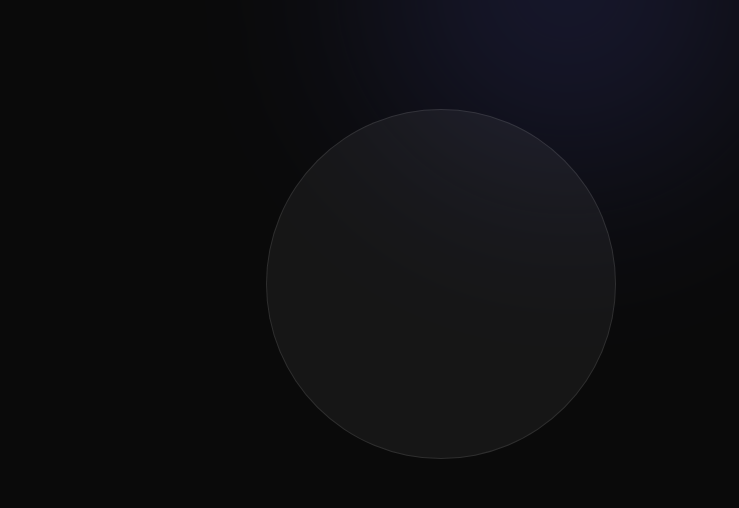
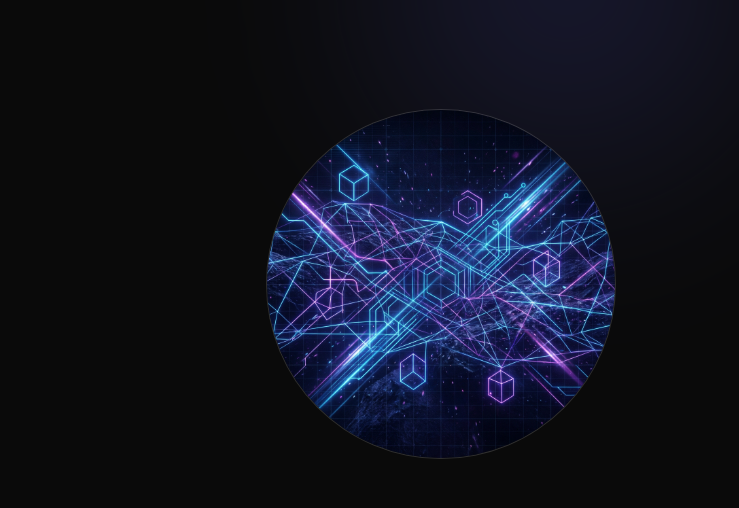
Before and after one commit to subhashpgv/subhash-portfolio, a plain HTML site: page index.html in a window 1280 px wide. Shown: the part 156-664 px from the top of the page, 541-1280 px from the left. Drawn offline with Linux system fonts and the light colour scheme.

Commit message:
image added

```diff
--- a/index.html
+++ b/index.html
@@ -51,7 +51,7 @@
             </div>
             <div class="hero-visual">
                 <div class="visual-wrapper">
-                    <!-- Image will be inserted here via CSS or img tag -->
+                    <img src="hero-image.png" alt="Hero Image" class="hero-img">
                     <div class="glow-effect"></div>
                 </div>
             </div>
```
